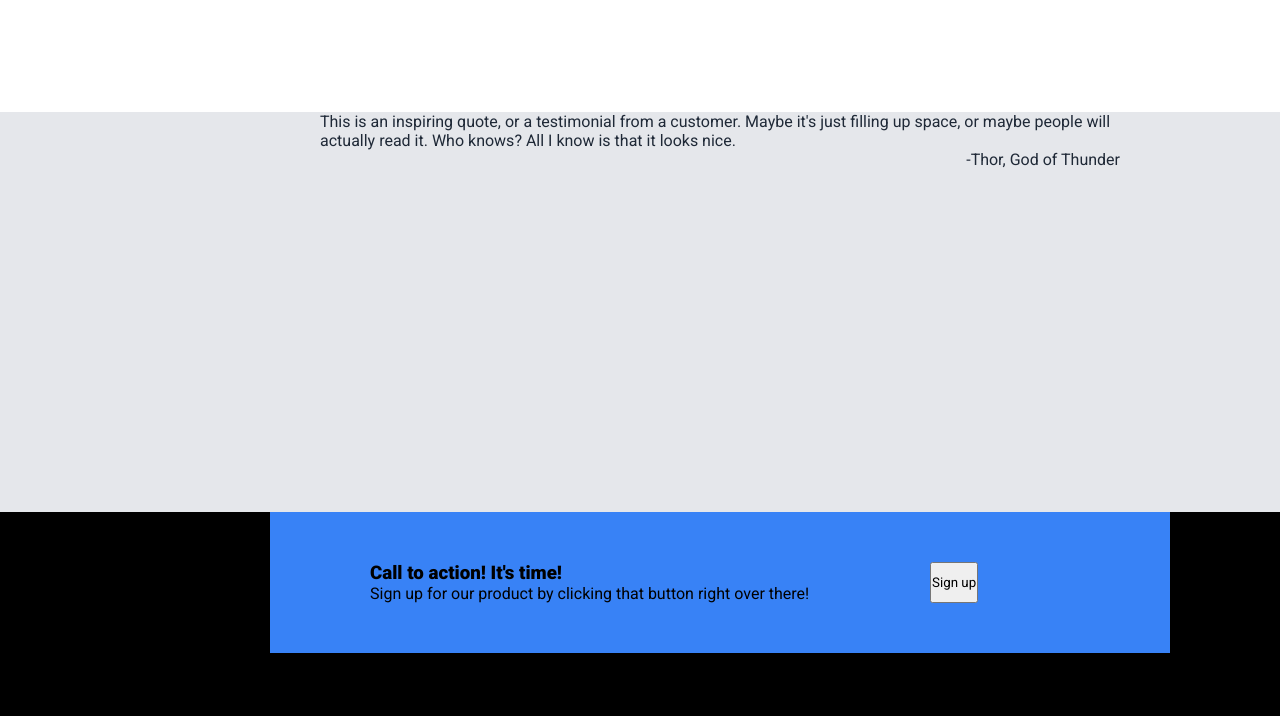
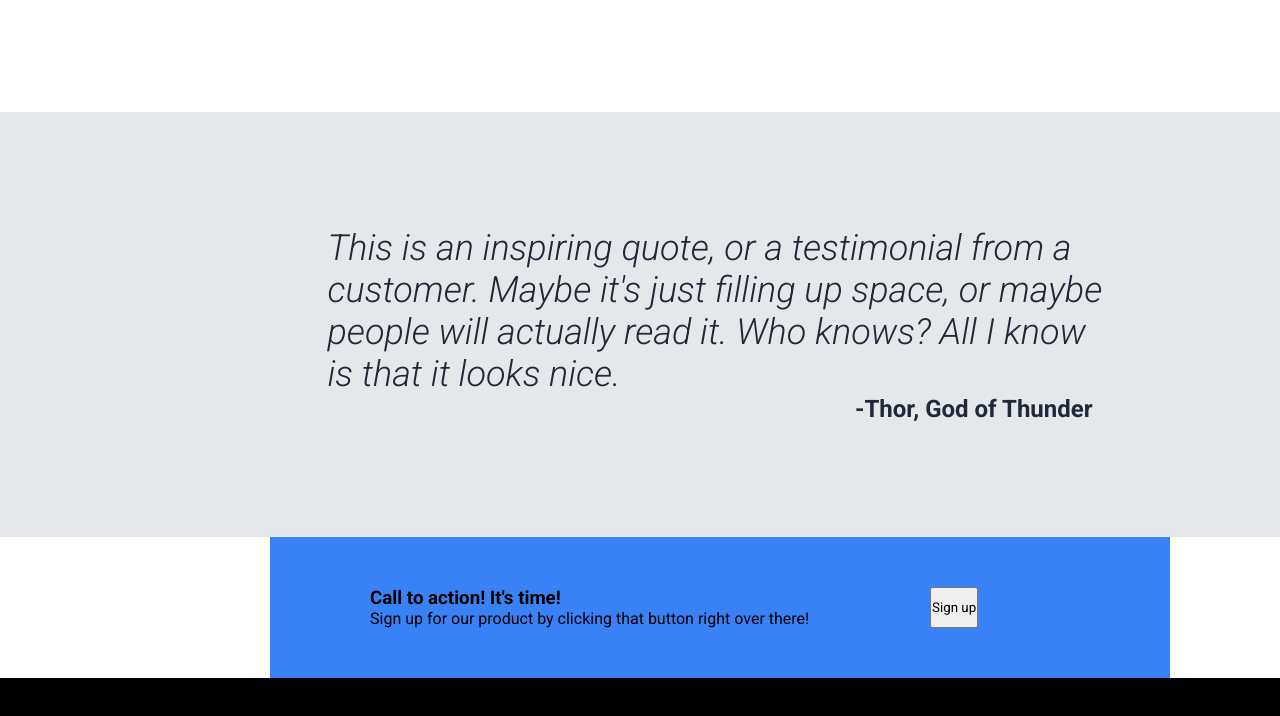
Before and after one commit to relieze/odin-landing-page, a plain HTML site: page index.html in a window 1280 px wide. Shown: the part 923-1639 px from the top of the page. Drawn offline with Linux system fonts and the light colour scheme.

Commit message:
Finish section 3 styling; add 700w Roboto font
Section 3 quote author used 700w Roboto font, so added it.

```diff
--- a/css/styles.css
+++ b/css/styles.css
@@ -64,13 +64,14 @@ footer {
 .third.section {
   background-color: #e5e7eb;
   color: #1f2937;
-  flex-direction: column;
+  flex: 0 0 425px;
+  display: flex;
   align-items: center;
-  flex: 0 0 400px;
+  justify-content: center;
 }
 
 .fourth.section {
-  display: flex;
+  background-color: white;
   align-items: center;
 }
 
@@ -156,14 +157,19 @@ svg {
 }
 
 .quotation {
-  display: flex;
-  flex-direction: column;
-  width: 800px;
-  margin: 0 auto;
+  width: 785px;
+}
+
+.quote {
+  font-size: 2.25rem;
+  font-style: italic;
 }
 
 .author {
-  align-self: flex-end;
+  text-align: right;
+  font-weight: 700;
+  font-size: 1.5rem;
+  margin-right: 20px;
 }
 
 .cta {
--- a/index.html
+++ b/index.html
@@ -6,7 +6,7 @@
   <link rel="stylesheet" href="./css/styles.css">
   <link rel="preconnect" href="https://fonts.googleapis.com">
   <link rel="preconnect" href="https://fonts.gstatic.com" crossorigin>
-  <link href="https://fonts.googleapis.com/css2?family=Roboto:ital,wght@0,400;0,900;1,300&display=swap" rel="stylesheet">
+  <link href="https://fonts.googleapis.com/css2?family=Roboto:ital,wght@0,400;0,700;0,900;1,300&display=swap" rel="stylesheet">
   <title>Document</title>
 </head>
 <body>
```
